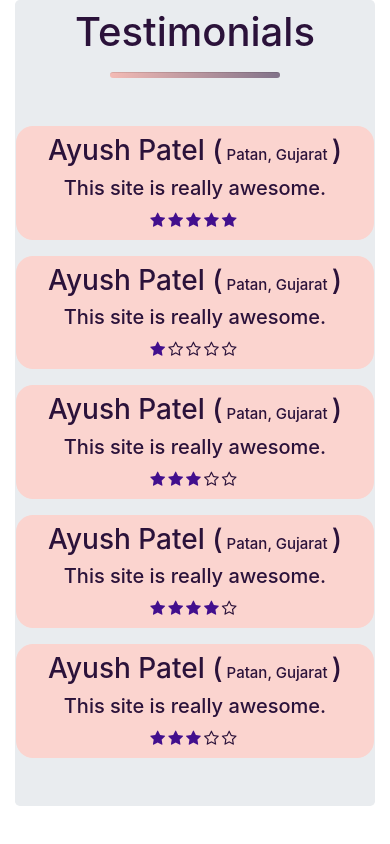
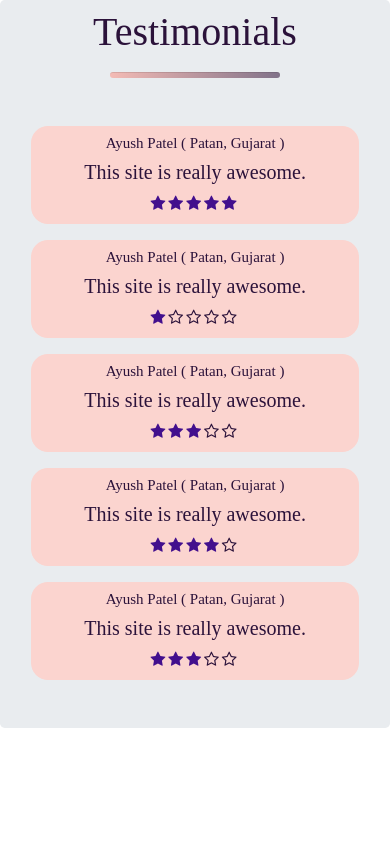
Before and after one commit to BittuShah/ProjectAdda, a React (Create React App) app: page / in a window 390 px wide. Built offline with nearby package versions, Linux system fonts and the light colour scheme.

Commit message:
Mobile responsiveness added!

```diff
--- a/src/App.js
+++ b/src/App.js
@@ -4,7 +4,7 @@ import Testimonials from "./components/testimonials";
 
 function App() {
   return (
-    <div className="container-fluid">
+    <div className={`container-fluid pl-0 pr-0`}>
       <Testimonials />
 
       {/* <header className="App-header">
--- a/src/components/testimonials.jsx
+++ b/src/components/testimonials.jsx
@@ -8,21 +8,21 @@ class Testimonials extends Component {
   state = {
     feedbacks: getFeedback(),
     classes: [
-      "col-lg-4",
-      "col-lg-4 offset-lg-4",
-      "col-lg-6 offset-lg-3",
-      "col-lg-4",
-      "col-lg-4 offset-lg-4"
+      "col-lg-4 col-11",
+      "col-lg-4 offset-lg-4 col-11",
+      "col-lg-6 offset-lg-3 col-11",
+      "col-lg-4 col-11",
+      "col-lg-4 offset-lg-4 col-11"
     ]
   };
   render() {
     return (
-      <div className={`jumbotron pt-2 ${styles.testimonials}`}>
+      <div className={`jumbotron pt-2 ${styles.testimonial}`}>
         <h1 className="text-center" style={{ color: "#2b123a" }}>
           Testimonials
         </h1>
         <hr className={styles.line} />
-        <div className="row mt-5">
+        <div className={`row mt-5 ${styles.boxes}`}>
           {this.state.feedbacks.map(feedback => (
             <div
               key={feedback.Temp_Id}
@@ -31,7 +31,7 @@ class Testimonials extends Component {
               } ${this.state.classes[feedback.Temp_Id - 1]}`}
             >
               {/* <div style={block}> */}
-              <h3>
+              <h3 className={`${styles.name}`}>
                 {feedback.UserInfo.UserName} (
                 <span className={styles.location}>
                   {" "}
--- a/src/cssModules/testimonials.module.css
+++ b/src/cssModules/testimonials.module.css
@@ -1,6 +1,8 @@
 .testimonial {
   background-color: #fbffff;
   font-family: cursive;
+  /* margin: 0px; */
+  /* padding: 5px; */
 }
 
 .outer {
@@ -42,3 +44,15 @@
   color: #420f8d;
   font-size: 20px;
 }
+
+@media (min-width: 320px) and (max-width: 479px) {
+  /* smartphones, portrait iPhone, portrait 480x320 phones (Android) */
+
+  .name {
+    font-size: 15px;
+  }
+
+  .boxes {
+    margin-left: 15px !important;
+  }
+}
```
